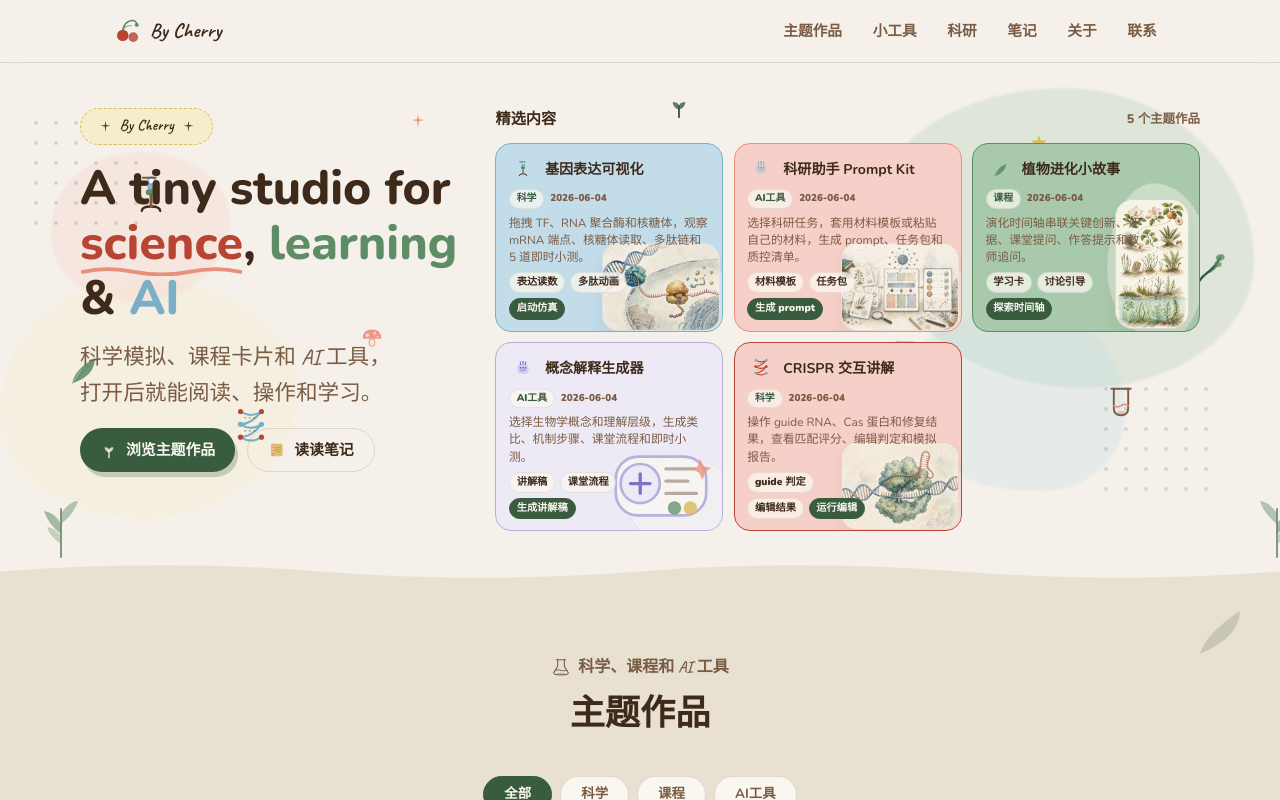
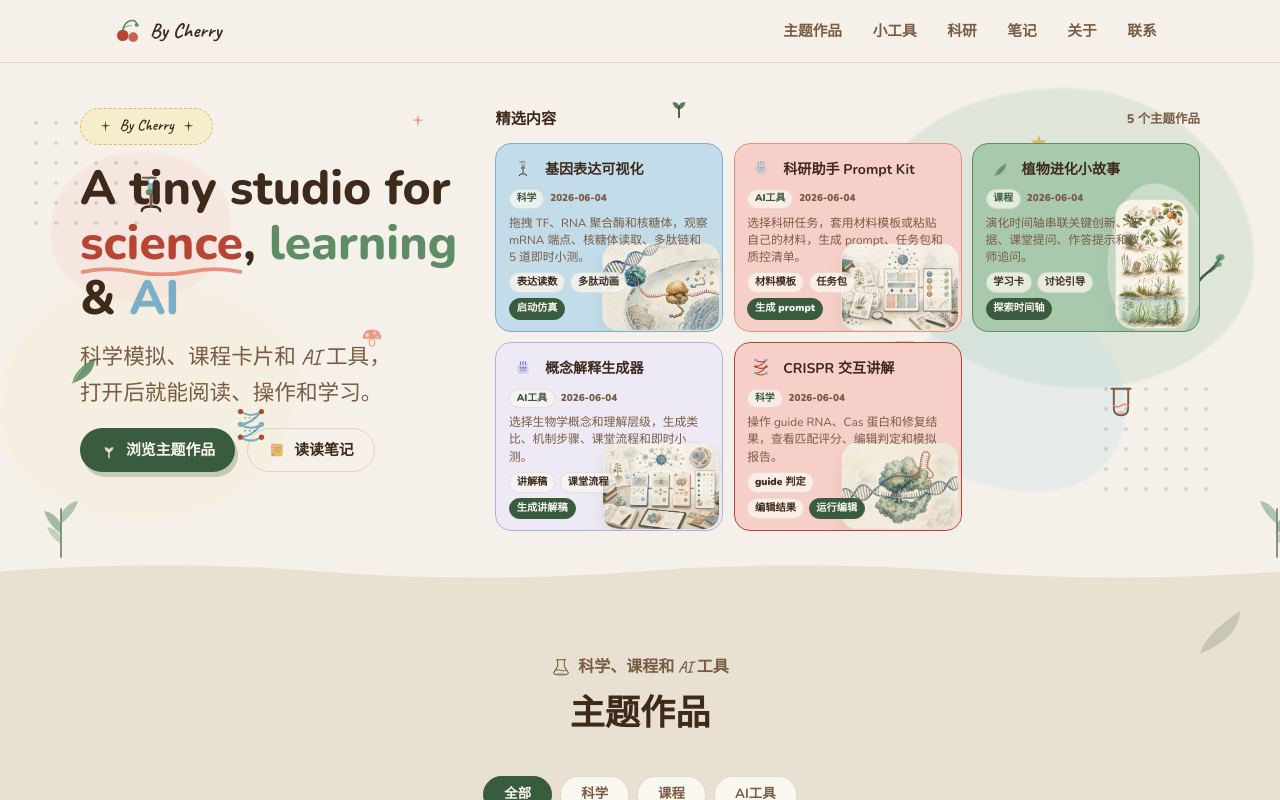
Before and after one commit to liruirui321/Bycherry, a React (Vite) app: page / in a window 1280 px wide. Built offline with nearby package versions, Linux system fonts and the light colour scheme.

Commit message:
Add concept explainer science illustration

```diff
--- a/scripts/verify-public-assets.mjs
+++ b/scripts/verify-public-assets.mjs
@@ -16,6 +16,7 @@ const articlesListDescription = "课程开发、科学传播、AI 创作和科
 const retiredShareCopy = "可打开、可阅读、可操作";
 const appThemeColor = "#F5F1EA";
 const generatedIllustrations = [
+  "illustrations/concept-explainer-map.webp",
   "illustrations/crispr-editing-flow.webp",
   "illustrations/gene-expression-flow.webp",
   "illustrations/plant-evolution-story.webp",
--- a/src/app/components/WorkPreviewIllustration.tsx
+++ b/src/app/components/WorkPreviewIllustration.tsx
@@ -287,6 +287,29 @@ export function WorkPreviewIllustration({ slug, color, width = 96, height = 72 }
 
   if (slug === "concept-explainer") {
     return (
+      <img
+        src="/illustrations/concept-explainer-map.webp"
+        width={width}
+        height={height}
+        alt=""
+        aria-hidden="true"
+        draggable={false}
+        style={{
+          width,
+          height,
+          display: "block",
+          objectFit: "cover",
+          borderRadius: 16,
+          border: "1.5px solid rgba(181,174,221,0.28)",
+          boxShadow: "0 10px 20px rgba(94,68,42,0.08)",
+          background: "rgba(250,247,241,0.72)",
+        }}
+      />
+    );
+  }
+
+  if (slug === "concept-explainer-vector-fallback") {
+    return (
       <svg width={width} height={height} viewBox="0 0 96 72" fill="none" aria-hidden="true">
         <rect x="11" y="12" width="74" height="48" rx="18" fill="rgba(250,247,241,0.72)" stroke={color} strokeWidth="2.2" />
         <circle cx="31" cy="34" r="16" fill="#EDE9F5" stroke="#B5AEDD" strokeWidth="2.2" />
```
Also changed, not shown: public/illustrations/concept-explainer-map.webp (added).
